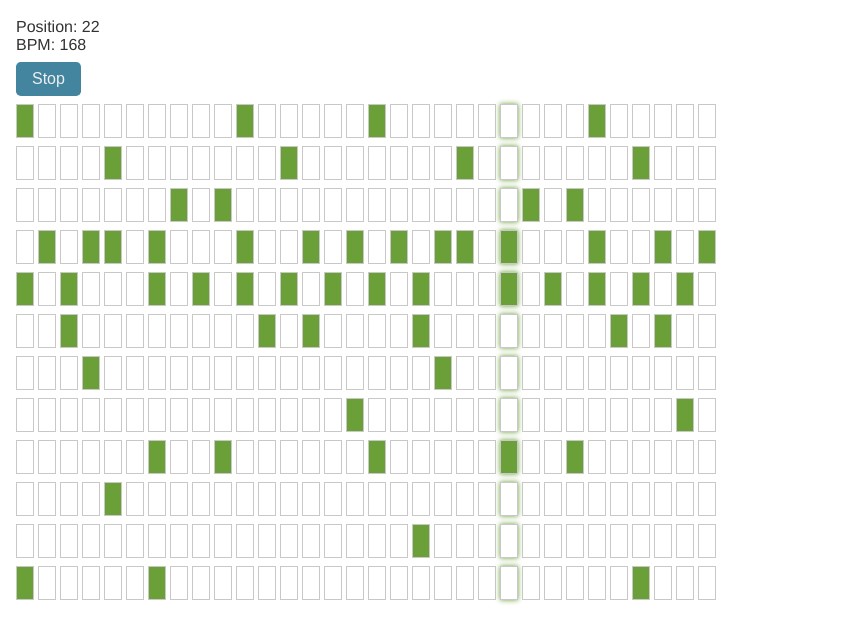
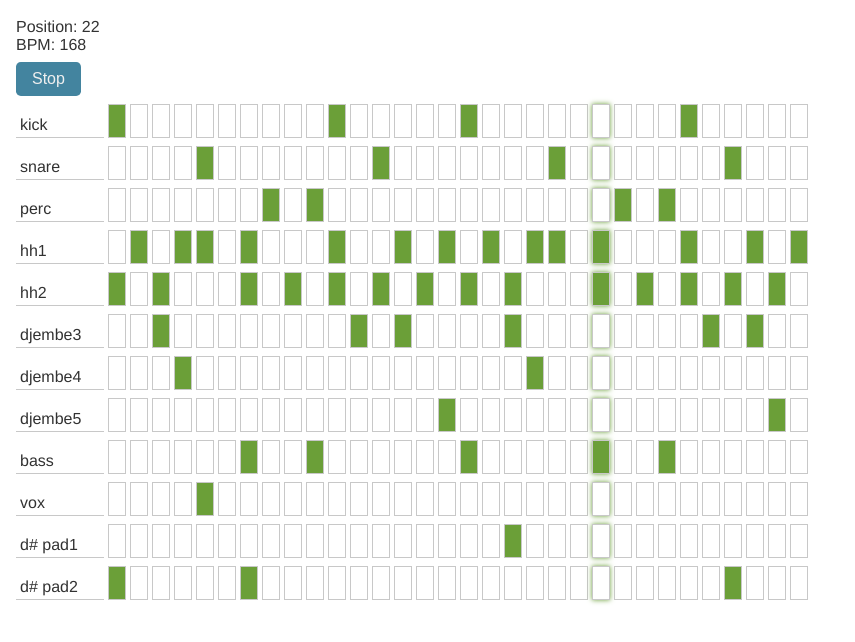
Before and after one commit to meeroslav/ts-809-pure, a website built with Parcel: page src/index.html in a window 1280 px wide. Shown: the part 56-698 px from the top of the page, without its empty margins (0-855 px from the left). Built offline with nearby package versions, Linux system fonts and the light colour scheme; files whose address does not match are found by name.

Commit message:
feat: add track description

```diff
--- a/src/demo-track.ts
+++ b/src/demo-track.ts
@@ -1,17 +1,16 @@
 import { TRACK_STATE_OFF, TRACK_STATE_ON, TRACK_STATE_SOLO, Tracks } from './models/track';
 
 export const demoRhythm: Tracks = [
-  ['Kick_MeloCubic.wav',    TRACK_STATE_ON,   [1, 0, 0, 0, 0, 0, 0, 0, 0, 0, 1, 0, 0, 0, 0, 0, 1, 0, 0, 0, 0, 0, 0, 0, 0, 0, 1, 0, 0, 0, 0, 0]],
-  ['Snare_MeloCubic.wav',   TRACK_STATE_ON,   [0, 0, 0, 0, 1, 0, 0, 0, 0, 0, 0, 0, 1, 0, 0, 0, 0, 0, 0, 0, 1, 0, 0, 0, 0, 0, 0, 0, 1, 0, 0, 0]],
-  ['DnB_Perc_15.wav',       TRACK_STATE_ON,   [0, 0, 0, 0, 0, 0, 0, 1, 0, 1, 0, 0, 0, 0, 0, 0, 0, 0, 0, 0, 0, 0, 0, 1, 0, 1, 0, 0, 0, 0, 0, 0]],
-  ['Hihat_Brazil02.wav',    TRACK_STATE_ON,   [0, 1, 0, 1, 1, 0, 1, 0, 0, 0, 1, 0, 0, 1, 0, 1, 0, 1, 0, 1, 1, 0, 1, 0, 0, 0, 1, 0, 0, 1, 0, 1]],
-  ['Hihat_Brazil01.wav',    TRACK_STATE_ON,   [1, 0, 1, 0, 0, 0, 1, 0, 1, 0, 1, 0, 1, 0, 1, 0, 1, 0, 1, 0, 0, 0, 1, 0, 1, 0, 1, 0, 1, 0, 1, 0]],
-  ['Djembe03_FAT.wav',      TRACK_STATE_ON,   [0, 0, 1, 0, 0, 0, 0, 0, 0, 0, 0, 1, 0, 1, 0, 0, 0, 0, 1, 0, 0, 0, 0, 0, 0, 0, 0, 1, 0, 1, 0, 0]],
-  ['Djembe04_FAT.wav',      TRACK_STATE_ON,   [0, 0, 0, 1, 0, 0, 0, 0, 0, 0, 0, 0, 0, 0, 0, 0, 0, 0, 0, 1, 0, 0, 0, 0, 0, 0, 0, 0, 0, 0, 0, 0]],
-  ['Djembe05_FAT.wav',      TRACK_STATE_ON,   [0, 0, 0, 0, 0, 0, 0, 0, 0, 0, 0, 0, 0, 0, 0, 1, 0, 0, 0, 0, 0, 0, 0, 0, 0, 0, 0, 0, 0, 0, 1, 0]],
-
-  ['C_NoisyLiveBass01.wav', TRACK_STATE_ON,   [0, 0, 0, 0, 0, 0, 1, 0, 0, 1, 0, 0, 0, 0, 0, 0, 1, 0, 0, 0, 0, 0, 1, 0, 0, 1, 0, 0, 0, 0, 0, 0]],
-  ['VoxDelay2_FX.wav',      TRACK_STATE_ON,   [0, 0, 0, 0, 1, 0, 0, 0, 0, 0, 0, 0, 0, 0, 0, 0, 0, 0, 0, 0, 0, 0, 0, 0, 0, 0, 0, 0, 0, 0, 0, 0]],
-  ['Dmaj_ChasmPadHit.wav',  TRACK_STATE_ON,   [0, 0, 0, 0, 0, 0, 0, 0, 0, 0, 0, 0, 0, 0, 0, 0, 0, 0, 1, 0, 0, 0, 0, 0, 0, 0, 0, 0, 0, 0, 0, 0]],
-  ['Dmaj_TailnicePadHit.wav', TRACK_STATE_ON, [1, 0, 0, 0, 0, 0, 1, 0, 0, 0, 0, 0, 0, 0, 0, 0, 0, 0, 0, 0, 0, 0, 0, 0, 0, 0, 0, 0, 1, 0, 0, 0]],
+  ['kick','Kick_MeloCubic.wav',    TRACK_STATE_ON,   [1, 0, 0, 0, 0, 0, 0, 0, 0, 0, 1, 0, 0, 0, 0, 0, 1, 0, 0, 0, 0, 0, 0, 0, 0, 0, 1, 0, 0, 0, 0, 0]],
+  ['snare','Snare_MeloCubic.wav',   TRACK_STATE_ON,   [0, 0, 0, 0, 1, 0, 0, 0, 0, 0, 0, 0, 1, 0, 0, 0, 0, 0, 0, 0, 1, 0, 0, 0, 0, 0, 0, 0, 1, 0, 0, 0]],
+  ['perc','DnB_Perc_15.wav',       TRACK_STATE_ON,   [0, 0, 0, 0, 0, 0, 0, 1, 0, 1, 0, 0, 0, 0, 0, 0, 0, 0, 0, 0, 0, 0, 0, 1, 0, 1, 0, 0, 0, 0, 0, 0]],
+  ['hh1','Hihat_Brazil02.wav',    TRACK_STATE_ON,   [0, 1, 0, 1, 1, 0, 1, 0, 0, 0, 1, 0, 0, 1, 0, 1, 0, 1, 0, 1, 1, 0, 1, 0, 0, 0, 1, 0, 0, 1, 0, 1]],
+  ['hh2','Hihat_Brazil01.wav',    TRACK_STATE_ON,   [1, 0, 1, 0, 0, 0, 1, 0, 1, 0, 1, 0, 1, 0, 1, 0, 1, 0, 1, 0, 0, 0, 1, 0, 1, 0, 1, 0, 1, 0, 1, 0]],
+  ['djembe3','Djembe03_FAT.wav',      TRACK_STATE_ON,   [0, 0, 1, 0, 0, 0, 0, 0, 0, 0, 0, 1, 0, 1, 0, 0, 0, 0, 1, 0, 0, 0, 0, 0, 0, 0, 0, 1, 0, 1, 0, 0]],
+  ['djembe4','Djembe04_FAT.wav',      TRACK_STATE_ON,   [0, 0, 0, 1, 0, 0, 0, 0, 0, 0, 0, 0, 0, 0, 0, 0, 0, 0, 0, 1, 0, 0, 0, 0, 0, 0, 0, 0, 0, 0, 0, 0]],
+  ['djembe5','Djembe05_FAT.wav',      TRACK_STATE_ON,   [0, 0, 0, 0, 0, 0, 0, 0, 0, 0, 0, 0, 0, 0, 0, 1, 0, 0, 0, 0, 0, 0, 0, 0, 0, 0, 0, 0, 0, 0, 1, 0]],
+  ['bass','C_NoisyLiveBass01.wav', TRACK_STATE_ON,   [0, 0, 0, 0, 0, 0, 1, 0, 0, 1, 0, 0, 0, 0, 0, 0, 1, 0, 0, 0, 0, 0, 1, 0, 0, 1, 0, 0, 0, 0, 0, 0]],
+  ['vox','VoxDelay2_FX.wav',      TRACK_STATE_ON,   [0, 0, 0, 0, 1, 0, 0, 0, 0, 0, 0, 0, 0, 0, 0, 0, 0, 0, 0, 0, 0, 0, 0, 0, 0, 0, 0, 0, 0, 0, 0, 0]],
+  ['d# pad1','Dmaj_ChasmPadHit.wav',  TRACK_STATE_ON,   [0, 0, 0, 0, 0, 0, 0, 0, 0, 0, 0, 0, 0, 0, 0, 0, 0, 0, 1, 0, 0, 0, 0, 0, 0, 0, 0, 0, 0, 0, 0, 0]],
+  ['d# pad2','Dmaj_TailnicePadHit.wav', TRACK_STATE_ON, [1, 0, 0, 0, 0, 0, 1, 0, 0, 0, 0, 0, 0, 0, 0, 0, 0, 0, 0, 0, 0, 0, 0, 0, 0, 0, 0, 0, 1, 0, 0, 0]],
 ];
--- a/src/index.css
+++ b/src/index.css
@@ -11,6 +11,7 @@
     --spacing-sm: .25rem;
     --btn-spacing: .5rem 1rem;
     --border-radius: .3rem;
+    --track-name-w: 5rem;
 }
 
 html {
@@ -41,6 +42,17 @@ html {
     margin-bottom: var(--spacing);
 }
 
+.track-name {
+    display: inline-block;
+    width: var(--track-name-w);
+    overflow: hidden;
+    padding: var(--spacing-sm);
+    line-height: 1;
+    text-overflow: ellipsis;
+    margin-right: var(--spacing-sm);
+    border-bottom: 1px solid var(--cl-border);
+}
+
 .step-on, .step-off {
     display: inline-block;
     padding: calc(var(--spacing) * 2) var(--spacing);
--- a/src/index.ts
+++ b/src/index.ts
@@ -1,5 +1,13 @@
 import { demoRhythm } from './demo-track';
-import { TRACK_SEQ, TRACK_STATE, TRACK_STATE_OFF, TRACK_STATE_SOLO, TRACK_URL, Tracks } from './models/track';
+import {
+  TRACK_NICK,
+  TRACK_SEQ,
+  TRACK_STATE,
+  TRACK_STATE_OFF,
+  TRACK_STATE_SOLO,
+  TRACK_URL,
+  Tracks
+} from './models/track';
 import { getContext } from './helpers/audio-context';
 import { loadBuffer } from './helpers/buffer-loader';
 
@@ -25,7 +33,9 @@ const togglePlay = () => {
   } else {
     toggleBtnEl.innerHTML = 'Play';
     clearInterval(playingInterval);
+
     playPosition = 0;
+    highlightTrackStep(playPosition);
     renderInfo();
   }
 };
@@ -48,18 +58,14 @@ const init = async () => {
 const renderTracks = () => {
   tracksEl.innerHTML = demoRhythm.reduce((acc, track) => {
     const trackSteps = track[TRACK_SEQ].map(step => `<span class="${ step ? 'step-on' : 'step-off' }"></span>`).join('');
-    return `${acc}<div class='track'>${trackSteps}</div>`;
+    return `${acc}<div class='track'><span class='track-name'>${track[TRACK_NICK]}</span>${trackSteps}</div>`;
   }, '');
-  tracksEl.childNodes.forEach(track => console.log(track.childNodes));
 };
 
 const highlightTrackStep = (position: number) => {
-  const oldPos = (position + sequenceLength - 1) % sequenceLength;
-  console.log(position, oldPos);
-
   tracksEl.childNodes.forEach(track => {
-    removeClass(track.childNodes[oldPos] as HTMLSpanElement, 'step-highlight');
-    addClass(track.childNodes[position] as HTMLSpanElement, 'step-highlight');
+    track.childNodes.forEach(step => removeClass(step as HTMLSpanElement, 'step-highlight'))
+    addClass(track.childNodes[position + 1] as HTMLSpanElement, 'step-highlight');
   });
 };
 
--- a/src/models/track.ts
+++ b/src/models/track.ts
@@ -1,6 +1,7 @@
 export type TrackSequence = number[];
 
 type TrackUrl = string;
+type TrackNick = string;
 
 export type TrackStateOFF = 0;
 export type TrackStateON = 1;
@@ -12,13 +13,15 @@ export const TRACK_STATE_ON: TrackStateON = 1;
 export const TRACK_STATE_SOLO: TrackStateSOLO = 2;
 
 export type Track = [
+  TrackNick,
   TrackUrl,
   TrackState,
   TrackSequence
 ];
 
-export const TRACK_URL = 0;
-export const TRACK_STATE = 1;
-export const TRACK_SEQ = 2;
+export const TRACK_NICK = 0;
+export const TRACK_URL = 1;
+export const TRACK_STATE = 2;
+export const TRACK_SEQ = 3;
 
 export type Tracks = Track[];
```
